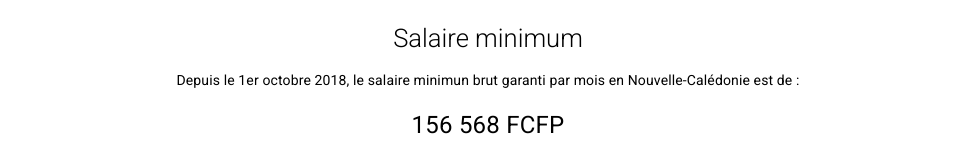
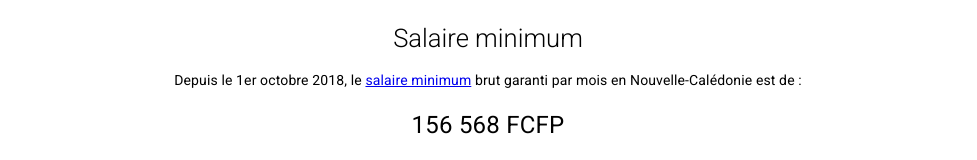
Before and after one commit to sidneywm/salaire.nc, a React (Create React App) app: page / in a window 1280 px wide. Shown: the part 1681-1841 px from the top of the page, without its empty margins (152-1129 px from the left). Built offline with nearby package versions, Linux system fonts and the light colour scheme.

Commit message:
fix some typo

```diff
--- a/src/components/Main/Infos/MinimumSalary.js
+++ b/src/components/Main/Infos/MinimumSalary.js
@@ -36,8 +36,15 @@ const MinimumSalary = () => {
         Salaire minimum
       </Typography>
       <Typography variant="body1" className={classes.text}>
-        Depuis le 1er octobre 2018, le salaire minimun brut garanti par mois en
-        Nouvelle-Calédonie est de :
+        Depuis le 1er octobre 2018, le{' '}
+        <a
+          href="https://dtenc.gouv.nc/vos-droits-vos-obligations/remuneration/le-salaire-minimum-garanti"
+          rel="noopener noreferrer"
+          target="_blank"
+        >
+          salaire minimum
+        </a>{' '}
+        brut garanti par mois en Nouvelle-Calédonie est de :
       </Typography>
       <Typography variant="body1" className={classes.number}>
         156 568 FCFP
```
